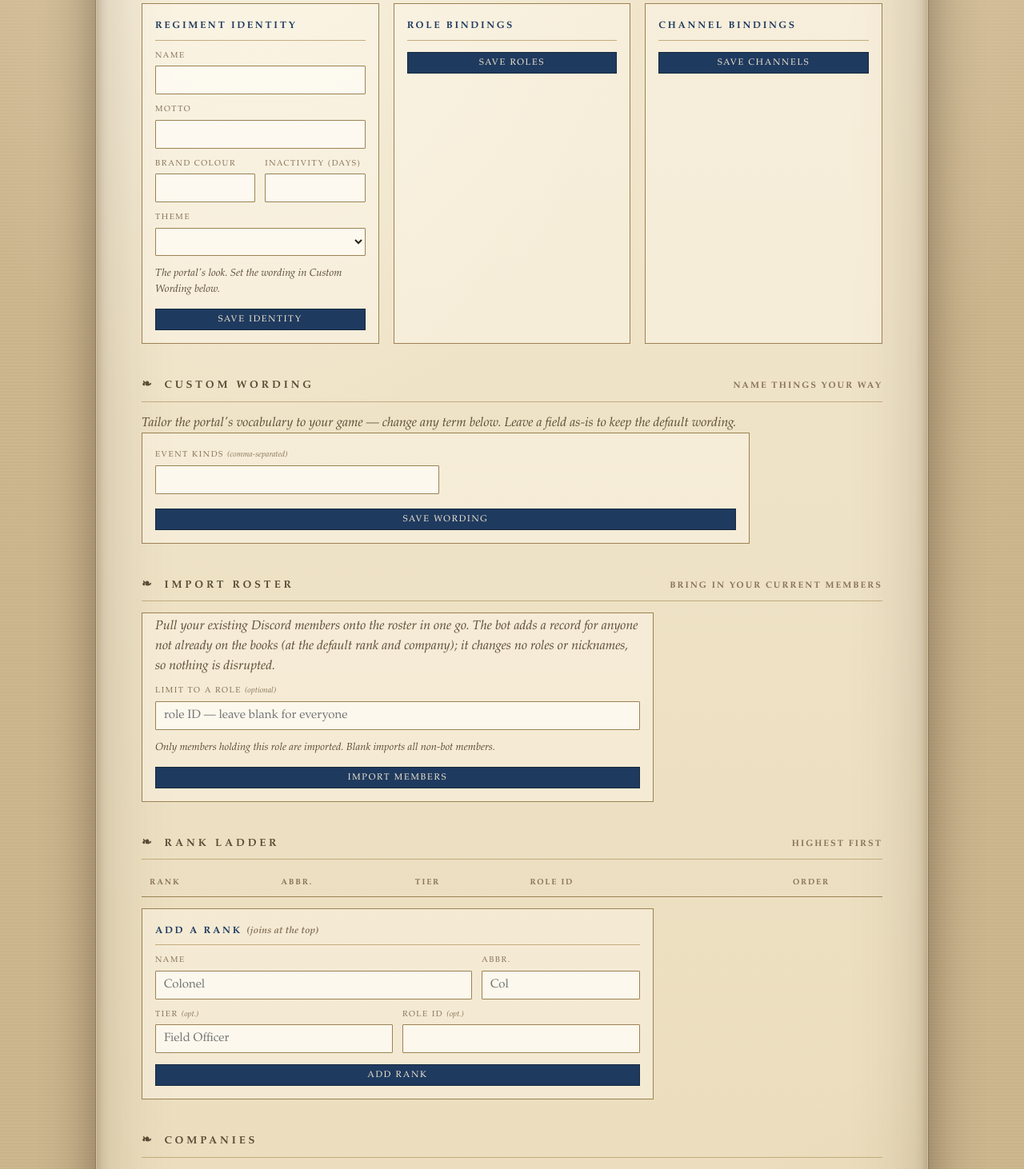
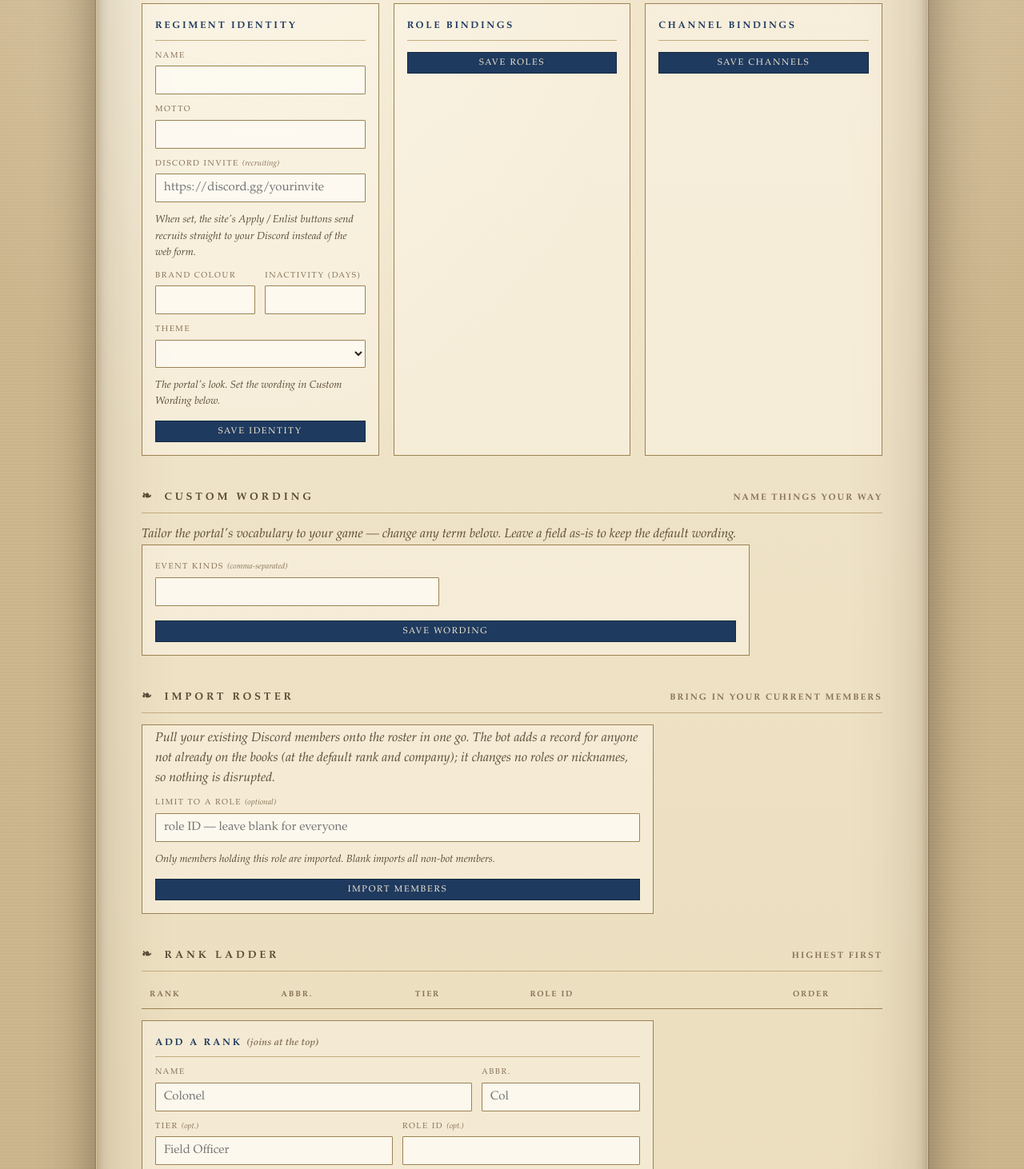
Before and after one commit to Uncreatedlemon91/ValorLink, a FastAPI app: template web/templates/command_tent.html in a window 1280 px wide. Shown: the part 330-1792 px from the top of the page at 80% size. Run offline with FastAPI, Linux system fonts and the light colour scheme; the template is opened without the code that fills it, so the values that code supplies are empty.

Commit message:
Recruit via Discord invite instead of the web apply form (#28)
Adds a per-unit "Discord invite" link (Command Tent → Identity). When set, the
site's Apply / Enlist buttons — on the Join page, the apply page, and the apex
directory card — send recruits straight to the unit's Discord (no OAuth sign-in
or web form needed), where the bot's application flow lives. Units that don't
set an invite keep the existing web apply form, so nothing regresses.

Schema: guild_config.discord_invite (migration e2f3a4b5c6d7).


Claude-Session: https://claude.ai/code/session_01FruyoPFdqMU9jC6ioKNCvC

Co-authored-by: Claude <noreply@anthropic.com>

```diff
--- a/db/models.py
+++ b/db/models.py
@@ -170,6 +170,7 @@ class GuildConfig(Base):
 
     regiment_name = Column(String, nullable=False, default="Unconfigured Regiment")
     regiment_motto = Column(String, nullable=True)
+    discord_invite = Column(String, nullable=True)  # public invite to the unit's Discord
     brand_color = Column(Integer, nullable=False, default=0x2F3136)
     inactivity_days_threshold = Column(Integer, nullable=False, default=30)
     # Vocabulary preset (see utils/terminology.py): "wor", "modern", …
--- a/web/app.py
+++ b/web/app.py
@@ -229,13 +229,16 @@ def directory_mode(request: Request) -> bool:
     return slug_from_host(request.headers.get("host", "")) is None
 
 
-def _unit_member_count(db_url: str) -> int | None:
-    """Active member count for a unit, or None if its database is unavailable."""
+def _unit_directory_info(db_url: str) -> dict:
+    """Public directory facts read from a unit's own database: active member
+    count and Discord invite (if any). Empty dict if the DB is unavailable."""
     try:
         with sessionmaker_for(db_url)() as s:
-            return s.query(Member).filter(Member.status == "active").count()
+            cfg = get_config(s)
+            count = s.query(Member).filter(Member.status == "active").count()
+            return {"members": count, "invite": cfg.discord_invite}
     except Exception:
-        return None
+        return {}
 
 
 def _platform_activity(limit: int = 18):
@@ -287,21 +290,22 @@ def _render_directory(request: Request):
     base_domain = os.getenv("PLATFORM_BASE_DOMAIN")
     with registry_session() as rs:
         rows = listed_tenants(rs)
-        units = [
-            {
+        units = []
+        for t in rows:
+            info = _unit_directory_info(t.db_url)
+            units.append({
                 "slug": t.slug,
                 "name": t.name,
                 "motto": t.motto,
                 "blurb": t.blurb,
                 "brand_color": brand_hex(t.brand_color),
                 "recruiting": t.recruiting_open,
-                "members": _unit_member_count(t.db_url),
+                "members": info.get("members"),
+                "invite": info.get("invite"),
                 "url": f"https://{t.slug}.{base_domain}/",
                 "join_url": f"https://{t.slug}.{base_domain}/join",
                 "apply_url": f"https://{t.slug}.{base_domain}/apply",
-            }
-            for t in rows
-        ]
+            })
     ctx = {
         "request": request,
         "units": units,
@@ -450,6 +454,7 @@ def join(request: Request, session: Session = Depends(get_session)):
         unit_name=listing_name, motto=motto, blurb=blurb, recruiting=recruiting,
         active=active, upcoming=upcoming, nights=nights,
         apply_slug=tenant.slug, already_applied=already_applied, is_member=is_member,
+        invite=cfg.discord_invite,
     )
     return templates.TemplateResponse(request, "join.html", ctx)
 
@@ -477,7 +482,8 @@ def apply_form(request: Request, session: Session = Depends(get_session)):
         already = session.get(Candidacy, int(viewer["id"])) is not None
         is_member = session.get(Member, int(viewer["id"])) is not None
     ctx.update(unit_name=name, recruiting=recruiting, questions=questions,
-               already_applied=already, is_member=is_member)
+               already_applied=already, is_member=is_member,
+               invite=get_config(session).discord_invite)
     return templates.TemplateResponse(request, "apply.html", ctx)
 
 
@@ -1463,10 +1469,11 @@ def post_identity(
     brand_color: str = Form(...),
     inactivity_days: int = Form(...),
     theme: str = Form(""),
+    discord_invite: str = Form(""),
     user: dict = Depends(auth.require_admin),
 ):
     return _do(request, csrf, services.update_identity,
-               regiment_name, motto, brand_color, inactivity_days, theme,
+               regiment_name, motto, brand_color, inactivity_days, theme, discord_invite,
                redirect="/command-tent")
 
 
--- a/web/services.py
+++ b/web/services.py
@@ -656,7 +656,7 @@ def _parse_id(value: str) -> int | None:
 
 
 def update_identity(session, name: str, motto: str, brand_hex: str,
-                    inactivity_days: int, theme: str = "") -> str:
+                    inactivity_days: int, theme: str = "", discord_invite: str = "") -> str:
     from utils.terminology import THEMES
     cfg = get_config(session)
     name = name.strip()
@@ -668,10 +668,14 @@ def update_identity(session, name: str, motto: str, brand_hex: str,
         raise ActionError("Enter a valid hex colour, e.g. #7C1F2B.")
     if not (1 <= inactivity_days <= 365):
         raise ActionError("Inactivity threshold must be between 1 and 365 days.")
+    invite = discord_invite.strip()
+    if invite and not invite.startswith(("https://", "http://")):
+        raise ActionError("The Discord invite must be a full link, e.g. https://discord.gg/abc123.")
     cfg.regiment_name = name
     cfg.regiment_motto = motto.strip() or None
     cfg.brand_color = color & 0xFFFFFF
     cfg.inactivity_days_threshold = inactivity_days
+    cfg.discord_invite = invite or None
     if theme and theme in THEMES:
         cfg.theme = theme
     session.commit()
--- a/web/templates/apply.html
+++ b/web/templates/apply.html
@@ -9,6 +9,9 @@
   <p class="lede">You're already enrolled with this unit. <a href="/my-record">View your record ›</a></p>
 {% elif not recruiting %}
   <p class="lede">This unit isn't accepting applications right now.</p>
+{% elif invite %}
+  <p class="lede">This unit recruits through its Discord. Join the server and the recruiters will take it from there.</p>
+  <a class="btn btn-strong btn-lg" href="{{ invite }}" target="_blank" rel="noopener">Join our Discord</a>
 {% elif already_applied %}
   <p class="lede">Your application is already in — an officer will be in touch.</p>
 {% elif not user %}
--- a/web/templates/command_tent.html
+++ b/web/templates/command_tent.html
@@ -39,6 +39,11 @@
       <input type="hidden" name="csrf" value="{{ csrf_token }}">
       <div class="field"><label>Name</label><input name="regiment_name" required value="{{ cfg.regiment_name }}"></div>
       <div class="field"><label>Motto</label><input name="motto" value="{{ cfg.regiment_motto or '' }}"></div>
+      <div class="field">
+        <label>Discord invite <span class="opt">(recruiting)</span></label>
+        <input name="discord_invite" value="{{ cfg.discord_invite or '' }}" placeholder="https://discord.gg/yourinvite">
+        <span class="order-note">When set, the site's Apply / Enlist buttons send recruits straight to your Discord instead of the web form.</span>
+      </div>
       <div class="field-row">
         <div class="field"><label>Brand colour</label><input name="brand_color" value="{{ brand_hex }}"></div>
         <div class="field"><label>Inactivity (days)</label><input name="inactivity_days" type="number" min="1" max="365" value="{{ cfg.inactivity_days_threshold }}"></div>
--- a/web/templates/directory.html
+++ b/web/templates/directory.html
@@ -53,7 +53,9 @@
               <div class="inline-actions" style="justify-content:flex-start;gap:10px;">
                 <a class="btn" href="{{ u.join_url }}">Learn more</a>
                 {% if u.recruiting %}
-                  {% if user %}
+                  {% if u.invite %}
+                    <a class="btn btn-strong" href="{{ u.invite }}" target="_blank" rel="noopener">Join Discord</a>
+                  {% elif user %}
                     <a class="btn btn-strong" href="{{ u.apply_url }}">Apply</a>
                   {% else %}
                     <a class="btn btn-strong" href="/login">Sign in to apply</a>
--- a/web/templates/join.html
+++ b/web/templates/join.html
@@ -19,6 +19,9 @@
     <p class="order-note">You're already enrolled with this unit. <a href="/my-record">View your record ›</a></p>
   {% elif not recruiting %}
     <p class="order-note">This unit isn't accepting applications right now. Check back soon.</p>
+  {% elif invite %}
+    <a class="btn btn-strong btn-lg" href="{{ invite }}" target="_blank" rel="noopener">Join our Discord</a>
+    <p class="order-note">Enlist by joining the unit's Discord — the recruiters take it from there.</p>
   {% elif already_applied %}
     <p class="order-note">Your application is in — an officer will be in touch. Thank you for your interest!</p>
   {% elif user %}
```
Also changed, not shown: migrations/versions/e2f3a4b5c6d7_add_discord_invite.py (added, +25 -0 lines), web/tests/test_multitenant.py (+18 -0 lines).
